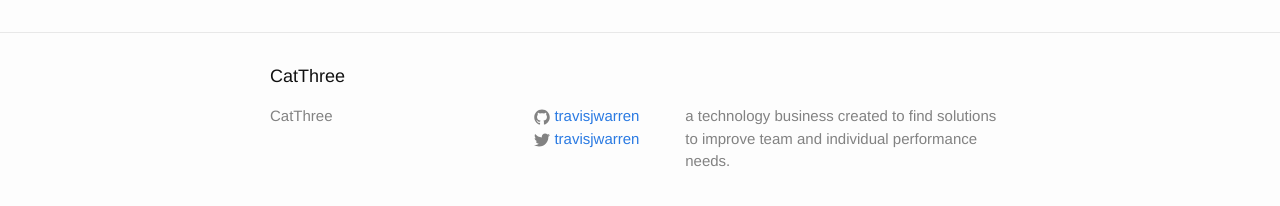
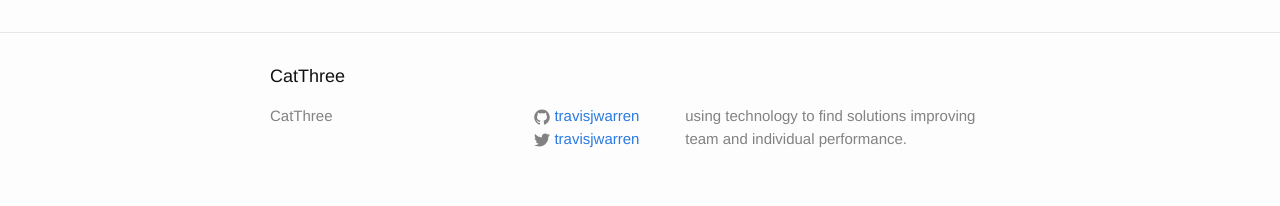
Before and after one commit to travisjwarren/travisjwarren.github.io, a Jekyll site: the page built from index.html, in a window 1280 px wide. Shown: the part 264-470 px from the top of the page. Built offline with Jekyll 4.4.1, drawn with Linux system fonts in a browser that asks for light colours.

Commit message:
Update _config.yml

```diff
--- a/_config.yml
+++ b/_config.yml
@@ -1,7 +1,7 @@
 # Site settings
 title: CatThree
 description: > # this means to ignore newlines until "baseurl:"
-    a technology business created to find solutions to improve team and individual performance needs.
+    using technology to find solutions improving team and individual performance.
 baseurl: "" # the subpath of your site, e.g. /blog/
 url: "http://travisjwarren.github.io" # the base hostname & protocol for your site
 twitter_username: travisjwarren
```
